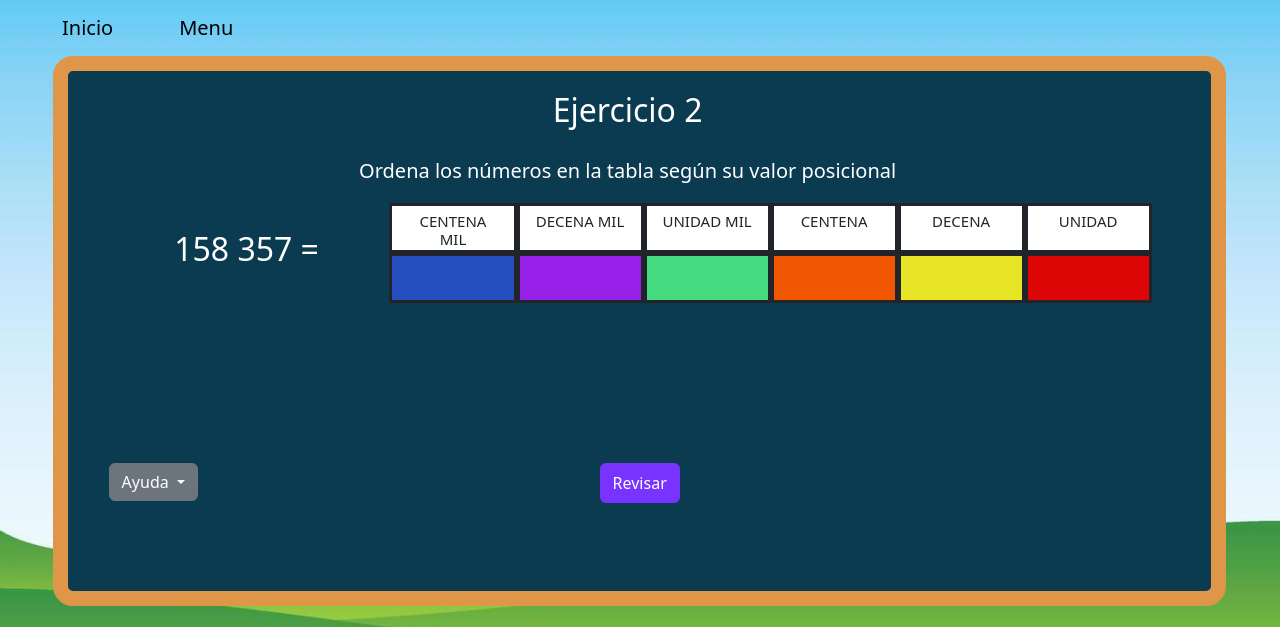
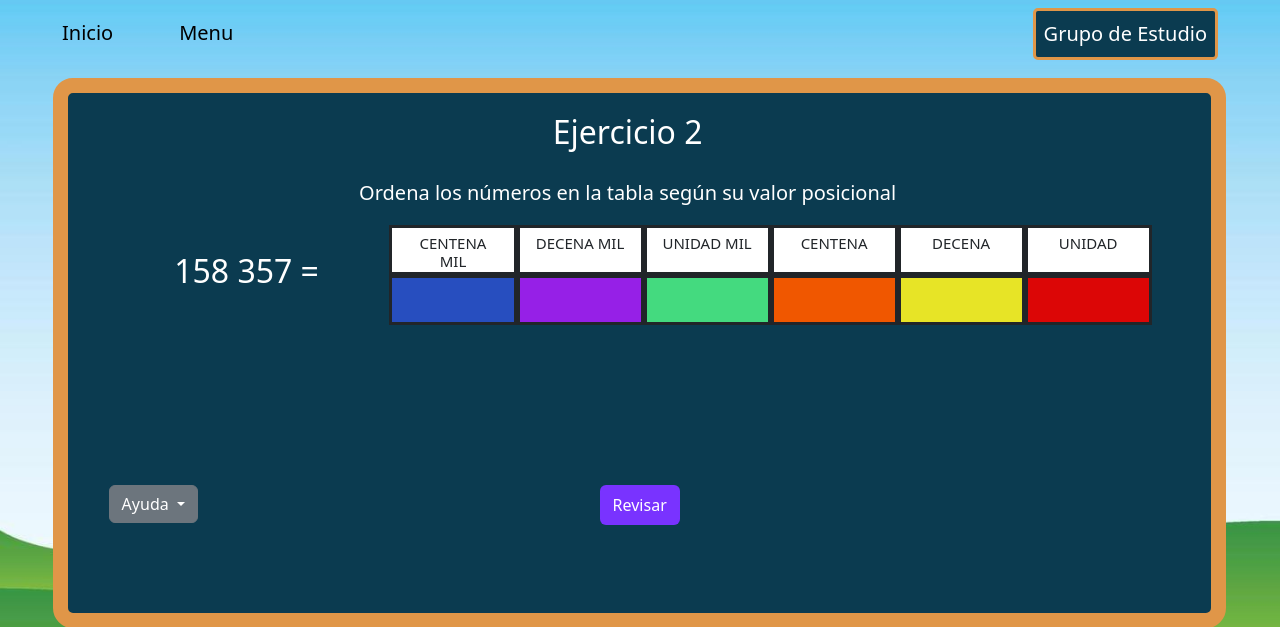
Before and after one commit to BrandonTrimer/AplicacionWebPG, a PHP site: page /aplicacionwebpg/vista/pagina2N1.php in a window 1280 px wide. Shown: the top 627 px of the page. Run offline with PHP 8.4, Linux system fonts and the light colour scheme.

Commit message:
Detalles header
efecto hover en el header

```diff
--- a/vista/css/estilos.css
+++ b/vista/css/estilos.css
@@ -15,9 +15,21 @@ body {
 }
 .navbar-brand {
   margin-left: 50px;
+  margin-bottom: 10px;
+  border-bottom: solid rgba(0, 0, 0, 0);
+  transition: all 0.2s;
 }
 .navbar-text {
   margin-right: 50px;
+}
+.btnFinal {
+  margin-right: 50px;
+  padding: 8px 8px 8px 8px;
+  border: solid rgb(224, 150, 72);
+  border-radius: 5px;
+  color: white;
+  background-color: rgb(11, 59, 80);
+  transition: all 0.2s;
 }
 /*--------------- CONTENIDO ---------------*/
 .fondo {
@@ -43,22 +55,6 @@ body {
   border-radius: 20px;
   cursor: pointer;
   font-size: 40px;
-  /*width: 150px;
-  height: 150px;
-  margin-top: 40px;
-  padding-top: 30px;
-  border-radius: 50%;
-  cursor: pointer;
-  font-size: 40px;
-
-  border: 2px solid;
-  background: rgb(15, 83, 107);
-  background: linear-gradient(
-    90deg,
-    rgba(15, 83, 107, 1) 0%,
-    rgba(58, 153, 191, 1) 50%,
-    rgba(190, 228, 236, 1) 100%
-  );*/
   border: solid rgb(224, 150, 72);
 
   color: white;
@@ -428,6 +424,15 @@ body {
   color: rgb(11, 59, 80);
   background-color: rgb(224, 150, 72);
 }
+
+/*------ header */
+.navbar-brand:hover {
+  border-bottom: solid rgb(224, 150, 72);
+}
+.btnFinal:hover {
+  color: white;
+}
+
 /*------- boton menu niveles*/
 .btn-nivel:hover {
   background-position: 0px -90px;
--- a/vista/layout/header.php
+++ b/vista/layout/header.php
@@ -16,9 +16,8 @@
     <a class="navbar-brand" href="index">Inicio</a>
     <a class="navbar-brand" href="paginaMenu">Menu</a>
     <div class="collapse navbar-collapse" id="navbarText">
-      <ul class="navbar-nav me-auto mb-2 mb-lg-0">
-      </ul>
-      <h5 class="navbar-text"></h5>
+      <ul class="navbar-nav me-auto mb-2 mb-lg-0"> </ul>
+      <a class="navbar-brand btnFinal" href="paginaMenu">Grupo de Estudio</a>
     </div>
   </div>
 </nav>
```
